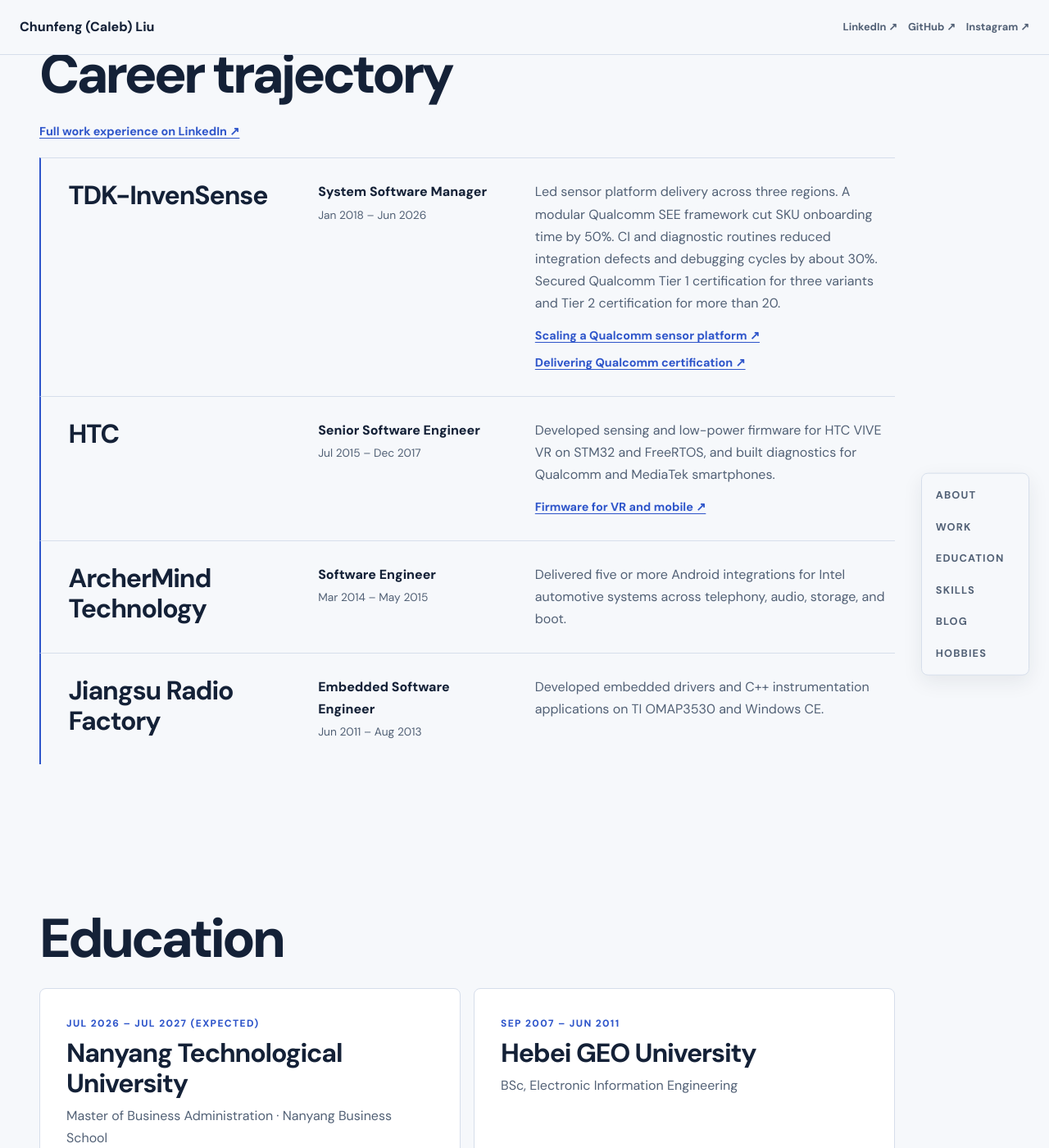
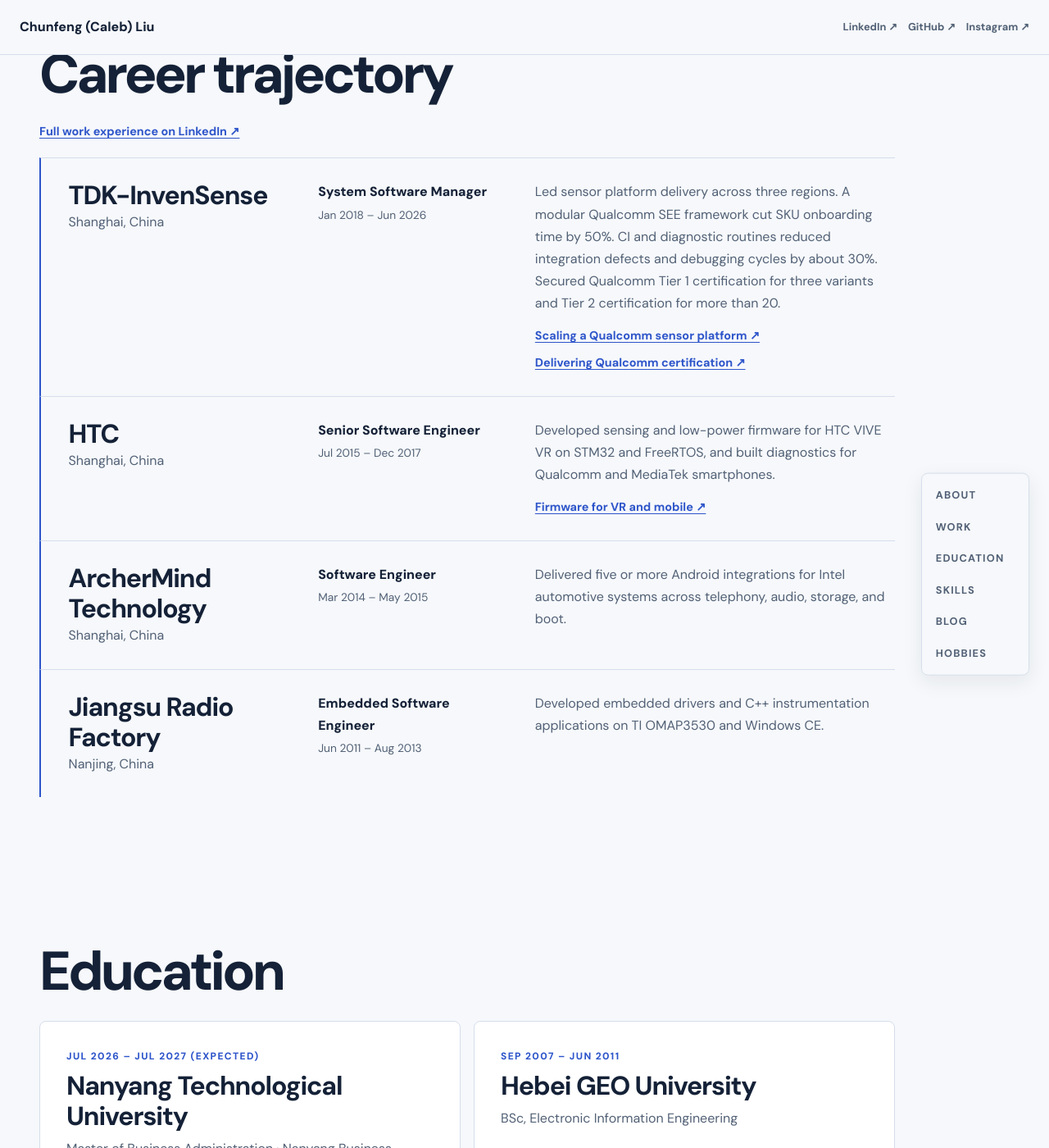
Before and after one commit to sprindy/chunfeng_liu.github.io, a Jekyll site: the page built from index.html, in a window 1280 px wide and 1400 px high, scrolled down 1240 px. Shown: the whole window at 82% size. Built offline with Jekyll 4.4.1, drawn with Linux system fonts in a browser that asks for light colours; some web fonts are replaced.

Commit message:
Add city and country to every career timeline role

```diff
--- a/index.html
+++ b/index.html
@@ -29,7 +29,10 @@ layout: default
     <p class="case-links"><a href="https://www.linkedin.com/in/caleb-liu-6a361011a/">Full work experience on LinkedIn ↗</a></p>
     {% assign case_studies = site.work | sort: 'order' %}
     <article>
-      <h3>TDK-InvenSense</h3>
+      <div>
+        <h3>TDK-InvenSense</h3>
+        <p>Shanghai, China</p>
+      </div>
       <div class="work-role">
         <p class="role">System Software Manager</p>
         <p class="work-date">Jan 2018 – Jun 2026</p>
@@ -38,7 +41,10 @@ layout: default
       <ul class="case-links">{% for study in case_studies %}{% if study.employer == 'TDK-InvenSense' %}<li><a href="{{ study.url | relative_url }}">{{ study.title | escape }} ↗</a></li>{% endif %}{% endfor %}</ul>
     </article>
     <article>
-      <h3>HTC</h3>
+      <div>
+        <h3>HTC</h3>
+        <p>Shanghai, China</p>
+      </div>
       <div class="work-role">
         <p class="role">Senior Software Engineer</p>
         <p class="work-date">Jul 2015 – Dec 2017</p>
@@ -48,7 +54,10 @@ layout: default
       <ul class="case-links"><li><a href="{{ htc_study.url | relative_url }}">{{ htc_study.title | escape }} ↗</a></li></ul>
     </article>
     <article>
-      <h3>ArcherMind Technology</h3>
+      <div>
+        <h3>ArcherMind Technology</h3>
+        <p>Shanghai, China</p>
+      </div>
       <div class="work-role">
         <p class="role">Software Engineer</p>
         <p class="work-date">Mar 2014 – May 2015</p>
@@ -56,7 +65,10 @@ layout: default
       <p>Delivered five or more Android integrations for Intel automotive systems across telephony, audio, storage, and boot.</p>
     </article>
     <article>
-      <h3>Jiangsu Radio Factory</h3>
+      <div>
+        <h3>Jiangsu Radio Factory</h3>
+        <p>Nanjing, China</p>
+      </div>
       <div class="work-role">
         <p class="role">Embedded Software Engineer</p>
         <p class="work-date">Jun 2011 – Aug 2013</p>
```
